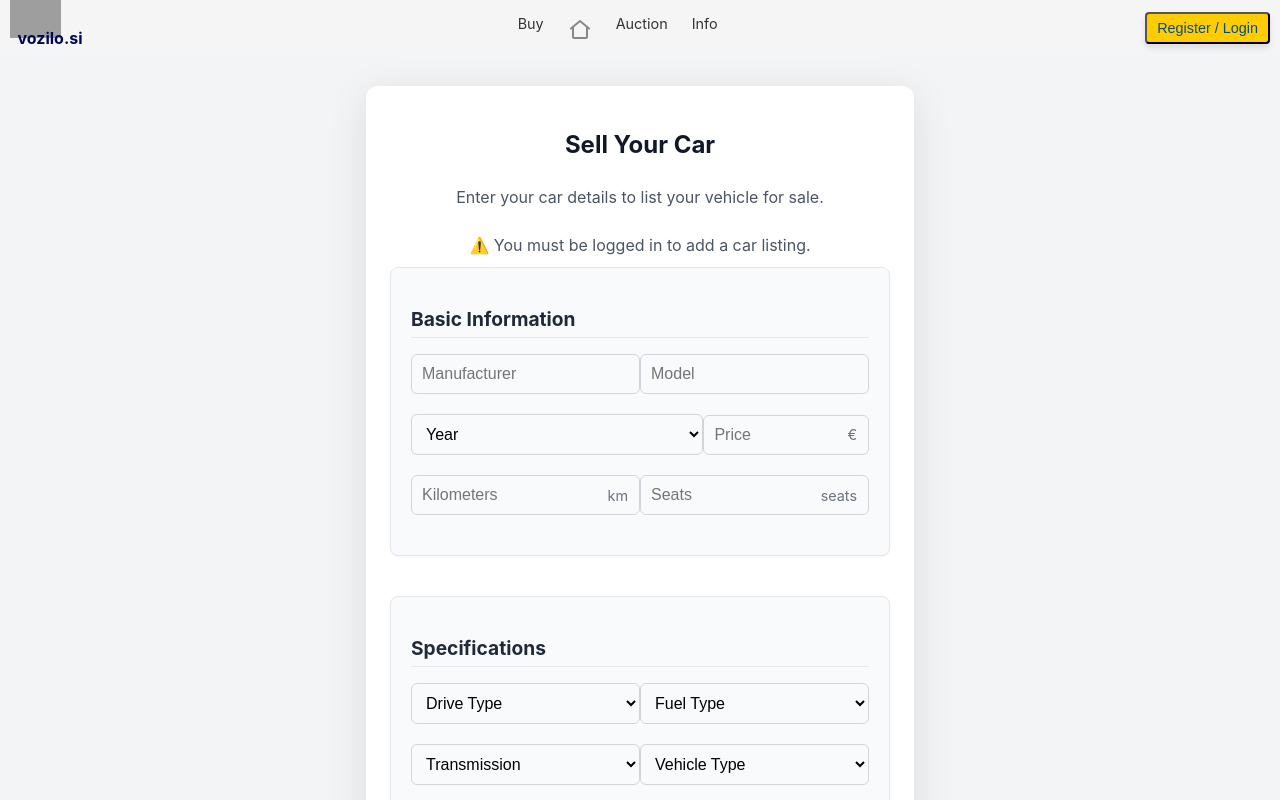
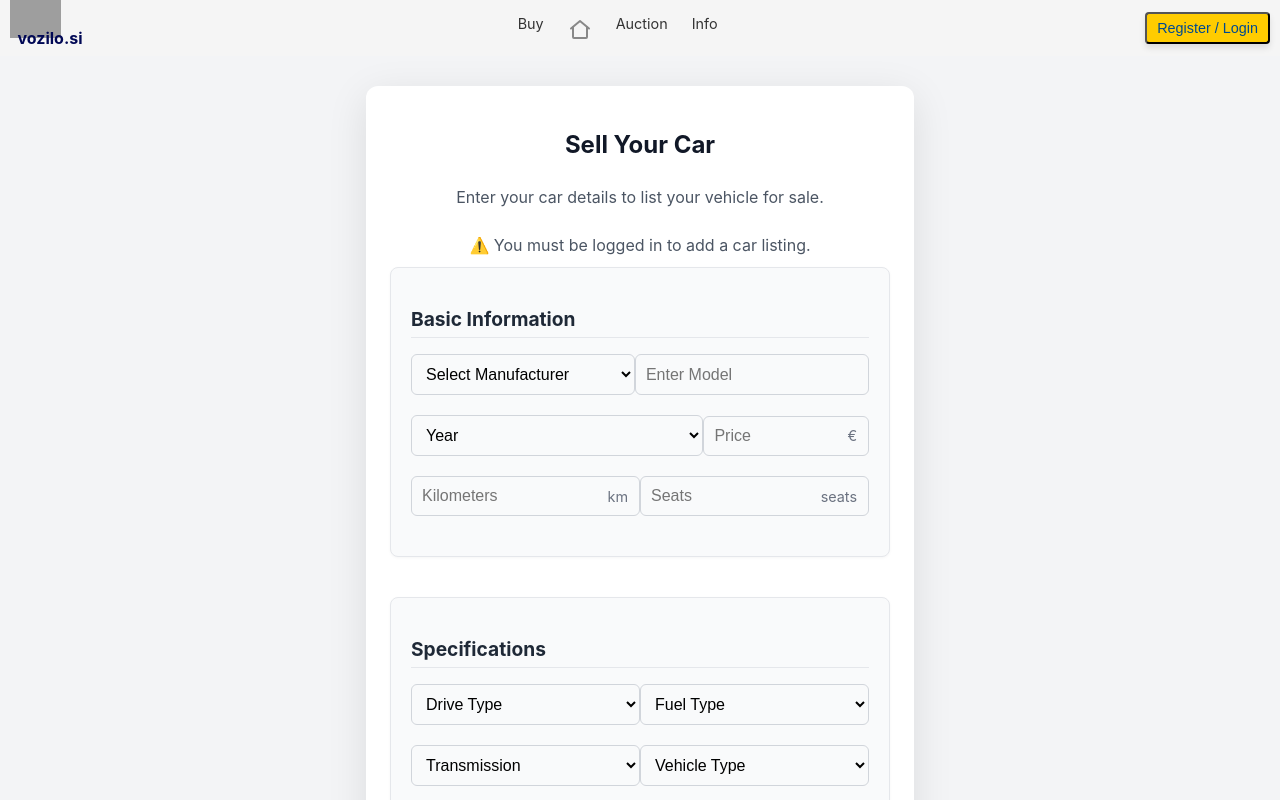
Before and after one commit to gjoremkv/Car_web, a React (Create React App) app: page /sell in a window 1280 px wide. Shown: the top 800 px of the page. Built offline with nearby package versions, Linux system fonts and the light colour scheme.

Commit message:
Updating Sales section

```diff
--- a/src/SalesSection.jsx
+++ b/src/SalesSection.jsx
@@ -2,6 +2,7 @@ import React, { useState, useEffect } from 'react';
 import './SalesSection.css';
 import carIcon from './icons/auto-icon-15.png';
 import seatIcon from './icons/car-interior.png';
+import { modelsByBrand } from './data/modelsByBrand';
 
 const SalesSection = () => {
   const [carData, setCarData] = useState({
@@ -141,8 +142,35 @@ const SalesSection = () => {
           <div className="form-section">
             <h3>Basic Information</h3>
             <div className="form-row">
-              <input type="text" name="manufacturer" placeholder="Manufacturer" value={carData.manufacturer} onChange={handleChange} required />
-              <input type="text" name="model" placeholder="Model" value={carData.model} onChange={handleChange} required />
+              <select
+                name="manufacturer"
+                value={carData.manufacturer}
+                onChange={handleChange}
+                required
+              >
+                <option value="">Select Manufacturer</option>
+                {Object.keys(modelsByBrand).map((brand) => (
+                  <option key={brand} value={brand}>{brand}</option>
+                ))}
+              </select>
+
+              {modelsByBrand[carData.manufacturer] ? (
+                <select name="model" value={carData.model} onChange={handleChange} required>
+                  <option value="">Select Model</option>
+                  {modelsByBrand[carData.manufacturer].map(model => (
+                    <option key={model} value={model}>{model}</option>
+                  ))}
+                </select>
+              ) : (
+                <input
+                  type="text"
+                  name="model"
+                  placeholder="Enter Model"
+                  value={carData.model}
+                  onChange={handleChange}
+                  required
+                />
+              )}
             </div>
             <div className="form-row">
               <select name="year" value={carData.year} onChange={handleChange} required>
--- /dev/null
+++ b/src/data/modelsByBrand.js
@@ -0,0 +1,18 @@
+export const modelsByBrand = {
+  Volkswagen: [ "Golf", "Polo", "Tiguan", "T‑Roc", "ID.3", "ID.4", "Passat", "Arteon", "Touran", "Touareg", "Sharan", "Caddy", "Up!", "ID.5", "Amarok", "Transporter", "Multivan", "California", "Jetta", "Scirocco", "Beetle", "Fox", "Lupo", "Bora" ],
+  Renault: [ "Clio", "Megane", "Captur", "Arkana", "Zoe", "Kangoo", "Talisman", "Austral", "Espace", "Scenic", "Kadjar", "Trafic", "Master", "Twizy", "Wind", "Laguna", "Modus", "Fluence", "Latitude", "Symbol" ],
+  Toyota: [ "Yaris", "Corolla", "C‑HR", "RAV4", "Hilux", "Prius", "Camry", "Land Cruiser", "Avensis", "Aygo", "GR86", "Supra", "Verso", "Highlander", "Proace", "Urban Cruiser", "Celica", "MR2", "Tundra", "Tacoma", "Sienna", "Crown", "bZ4X", "Mirai", "Venza" ],
+  Peugeot: [ "208", "2008", "308", "3008", "508", "e‑208", "e‑2008", "5008", "108", "207", "407", "607", "Partner", "Expert", "Traveller" ],
+  "Mercedes-Benz": [ "A‑Class", "B‑Class", "C‑Class", "E‑Class", "S‑Class", "CLA", "CLS", "GLA", "GLB", "GLC", "GLE", "GLS", "EQC", "EQA", "EQB", "EQS", "Vito", "Sprinter", "V‑Class", "AMG GT", "SL", "SLC", "G‑Class", "Citan", "Maybach S‑Class", "X‑Class", "190", "CLK", "ML", "R‑Class", "SLS AMG", "GLK", "A45 AMG", "C63 AMG", "E63 AMG", "S63 AMG", "EQE", "EQV", "T‑Class", "GL" ],
+  BMW: [ "1 Series", "2 Series", "3 Series", "4 Series", "5 Series", "6 Series", "7 Series", "8 Series", "X1", "X2", "X3", "X4", "X5", "X6", "X7", "Z4", "i3", "i4", "i7", "i8", "iX", "M2", "M3", "M4", "M5", "M6", "M8", "M135i", "M235i", "M340i", "M440i", "M550i", "530e", "330e", "225xe", "X5 xDrive45e" ],
+  Skoda: [ "Fabia", "Scala", "Octavia", "Superb", "Kamiq", "Karoq", "Kodiaq", "Enyaq", "Citigo", "Roomster" ],
+  Ford: [ "Fiesta", "Focus", "Puma", "Kuga", "Mondeo", "Mustang", "Transit", "Tourneo", "Galaxy", "S‑MAX", "EcoSport", "Edge", "Ka+", "B‑MAX", "C‑MAX", "Ranger", "Explorer", "Bronco", "Courier", "Fusion" ],
+  Audi: [ "A1", "A2", "A3", "A4", "A5", "A6", "A7", "A8", "Q2", "Q3", "Q4 e‑tron", "Q5", "Q7", "Q8", "e‑tron", "RS3", "RS4", "RS5", "RS6", "RS7", "S3", "S4", "S5", "S6", "S7" ],
+  Fiat: [ "500", "500X", "Panda", "Tipo", "Punto", "Doblo", "Fiorino", "Freemont", "Bravo", "Croma", "Linea", "Marea", "Multipla", "Qubo", "Sedici" ],
+  Opel: [ "Corsa", "Astra", "Mokka", "Grandland", "Combo", "Insignia", "Zafira", "Meriva", "Vectra", "Tigra", "Adam", "Agila", "Omega", "Signum", "Karl" ],
+  Citroën: [ "C1", "C2", "C3", "C3 Aircross", "C4", "C4 Cactus", "C4 Picasso", "C5", "C5 Aircross", "Berlingo", "Spacetourer", "Xsara", "DS3", "DS4", "DS5" ],
+  Nissan: [ "Micra", "Qashqai", "Juke", "Leaf", "X‑Trail", "Navara", "Note", "Ariya", "Pathfinder", "Almera", "GT‑R", "Murano", "Primera", "Terrano", "Cube" ],
+  Volvo: [ "XC40", "XC60", "XC90", "S60", "S90", "V60", "V90", "C40", "V40", "EX90" ],
+  Tesla: [ "Model 3", "Model Y", "Model S", "Model X" ],
+  Chevrolet: [ "Aveo", "Spark", "Cruze", "Malibu", "Camaro", "Corvette", "Impala", "Equinox", "Orlando", "Captiva", "Trax", "Tahoe", "Suburban", "Blazer", "Colorado" ]
+};
```
